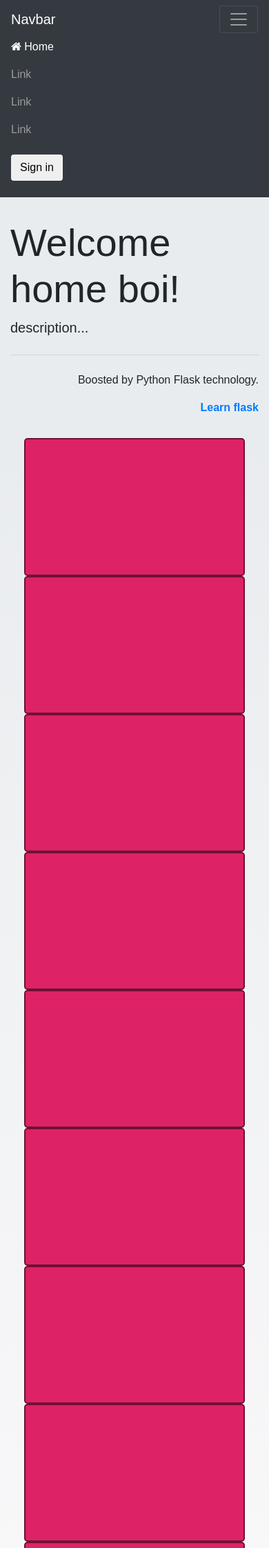
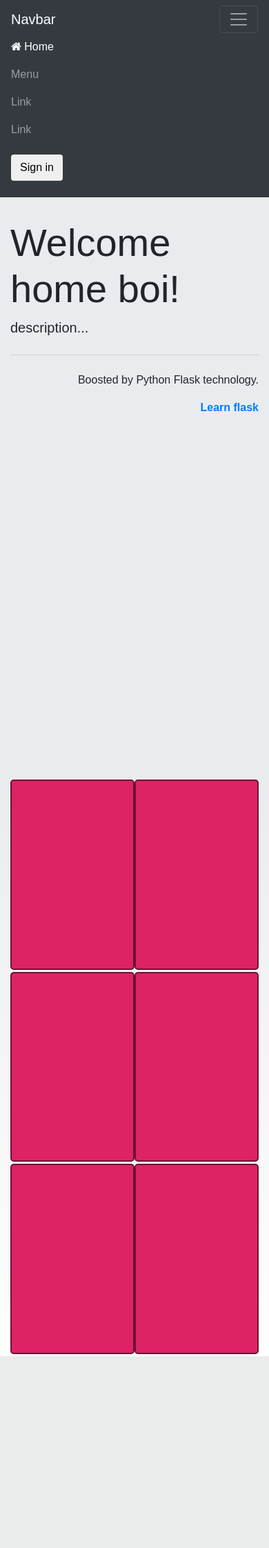
Before and after one commit to kuras120/FlaskApis, a Flask app: page / in a window 390 px wide, after a click that opens the changed part. Shown: the top 2244 px of the page at 69% size. After the commit the page ends 1966 px from the top, so only its background shows below. Run offline with Flask 2, Linux system fonts and the light colour scheme; some libraries are stand-ins or nearby versions.

Commit message:
Tiles, new generation

```diff
--- a/static/css/default.css
+++ b/static/css/default.css
@@ -3,69 +3,18 @@
 
 body { font-family: sans-serif; }
 
-/*dont know, just weird style*/
-.container-perspective {
-    perspective: 800px;
-    background-image: linear-gradient(to bottom, #e9ecef, #eff1f3, #f5f5f7, #fafafb, #ffffff);
+.jumbotron {
+    margin: 0;
+    height: 100vh;
 }
 
-.jumbotron {
-    margin: 0;
+nav {
+    z-index: 9998;
+    transition: all 0.5s;
 }
 
-.block1 {
-    height: 250px;
-    width: 250px;
-}
-
-.block2 {
-    height: 300px;
-    width: 300px;
-}
-
-.block3 {
-    height: 150px;
-    width: 150px;
-}
-
-.block4{
-    height: 350px;
-    width: 350px;
-}
-
-#card {
-    width: 100%;
-    height: 100%;
-    transform-style: preserve-3d;
-    transition: transform 1s;
-}
-
-#card figure {
-    margin: 0;
-    display: block;
-    position: absolute;
-    width: 100%;
-    height: 100%;
-    backface-visibility: hidden;
-}
-
-#card .front {
-    background: red;
-    border: 2px black solid;
-}
-
-#card .back {
-    background: blue;
-    transform: rotateY( 180deg );
-    border: 2px black solid;
-}
-
-#card:hover {
-    transform: rotateY( 180deg );
-}
-
-#card.flipped {
-    transform: rotateY( 180deg );
+.scrollUp {
+    transform: translateY(-80px);
 }
 
 /* ---- grid ---- */
@@ -76,7 +25,7 @@ body { font-family: sans-serif; }
 .grid {
     /* center */
     margin: 0 auto;
-    padding-bottom: 100px;
+    height: 100vh;
 }
 
 /* clearfix */
@@ -88,35 +37,119 @@ body { font-family: sans-serif; }
 
 /* ---- grid-item ---- */
 
+/* item is invisible, but used for layout */
+.grid-item,
+.grid-sizer {
+  width: 33%;
+}
+
 .grid-item {
-    width: 160px;
-    height: 120px;
     float: left;
+    max-height: 50%;
+    height: 50vh;
+}
+
+/* grid-item-content is visible, and transitions size */
+.grid-item-content {
+    width: 100%;
+    height: 100%;
     background: #D26;
     border: 2px solid #333;
     border-color: hsla(0, 0%, 0%, 0.5);
     border-radius: 5px;
+    -webkit-transition: width 0.4s, height 0.4s;
+          transition: width 0.4s, height 0.4s;
 }
 
-.grid-item:hover, .grid-item:active{
-    background: #A2C;
-    border-color: white;
-    cursor: pointer;
+.grid-item:hover .grid-item-content {
+  border-color: white;
+  background: #A2C;
+  cursor: pointer;
 }
 
-.grid-item--width2 { width: 320px; }
-.grid-item--width3 { width: 480px; }
-.grid-item--width4 { width: 640px; }
-
-.grid-item--height2 { height: 200px; }
-.grid-item--height3 { height: 260px; }
-.grid-item--height4 { height: 360px; }
-
-.grid-item--gigante {
-  width: 640px;
-  height: 360px;
+/* both item and item content change size */
+.grid-item.is-expanded {
+    width: 66%;
+    max-height: 50%;
+    height: 70vh;
+    z-index: 2;
 }
 
-.grid .hidden {
-    visibility: hidden;
+.grid-item.is-expanded .grid-item-content {
+  background: #F90;
 }
+
+.grid-item .hidden {
+    display: none;
+}
+@media only screen and (max-width: 1200px) {
+    .grid-item,
+    .grid-sizer {
+        width: 33%;
+    }
+    .grid-item {
+        float: left;
+        max-height: 50%;
+        height: 50vh;
+    }
+    .grid-item.is-expanded {
+        width: 66%;
+        max-height: 50%;
+        height: 70vh;
+        z-index: 2;
+    }
+}
+
+@media only screen and (max-width: 992px) {
+    .grid-item,
+    .grid-sizer {
+        width: 33%;
+    }
+    .grid-item {
+        float: left;
+        max-height: 50%;
+        height: 50vh;
+    }
+    .grid-item.is-expanded {
+        width: 66%;
+        max-height: 50%;
+        height: 70vh;
+        z-index: 2;
+    }
+}
+
+@media only screen and (max-width: 768px) {
+    .grid-item,
+    .grid-sizer {
+        width: 50%;
+    }
+    .grid-item {
+        float: left;
+        max-height: 33%;
+        height: 33vh;
+    }
+    .grid-item.is-expanded {
+        width: 100%;
+        max-height: 50%;
+        height: 40vh;
+        z-index: 2;
+    }
+}
+
+@media only screen and (max-width: 576px) {
+    .grid-item,
+    .grid-sizer {
+        width: 50%;
+    }
+    .grid-item {
+        float: left;
+        max-height: 33%;
+        height: 33vh;
+    }
+    .grid-item.is-expanded {
+        width: 100%;
+        max-height: 50%;
+        height: 50vh;
+        z-index: 2;
+    }
+}
--- /dev/null
+++ b/static/javascript/Default.js
@@ -0,0 +1,31 @@
+
+//navbar hiding
+/*$(document).ready(function () {
+
+  'use strict';
+
+   var c, currentScrollTop = 0,
+       navbar = $('nav');
+
+   $(window).scroll(function () {
+      var a = $(window).scrollTop();
+      var b = navbar.height();
+
+      currentScrollTop = a;
+
+      if (c < currentScrollTop && a > b + b) {
+        navbar.addClass("scrollUp");
+      } else if (c > currentScrollTop && !(a <= b)) {
+        navbar.removeClass("scrollUp");
+      }
+      c = currentScrollTop;
+  });
+
+});*/
+
+//collapse navbar hiding after click
+$(document).ready(function () {
+  $(".navbar-nav li a").click(function(event) {
+    $(".navbar-collapse").collapse('hide');
+  });
+});
--- a/static/javascript/MasonryCards.js
+++ b/static/javascript/MasonryCards.js
@@ -1,23 +1,63 @@
-// external JS
 
 var $grid = $('.grid').masonry({
-    columnWidth: 160,
-    itemSelector: '.grid-item',
-    fitWidth: true,
-    stagger: 30
+  itemSelector: '.grid-item',
+  columnWidth: '.grid-sizer',
+  percentPosition: true
 });
 
-$grid.on( 'click', '.grid-item', function() {
-    if ($(window).width() > 768) {
-        // change size of item via class
-        $(this).toggleClass('grid-item--gigante');
-        // trigger layout
-        $grid.masonry();
-    }
+$grid.on( 'click', '.grid-item-content', function() {
 
-    if($(this).children().hasClass('hidden'))
-        $(this).children().removeClass('hidden');
-    else
-        $(this).children().addClass('hidden');
+  var itemContent = this;
+  setItemContentPixelSize( itemContent );
 
+  var itemElem = itemContent.parentNode;
+  $( itemElem ).toggleClass('is-expanded');
+
+  // force redraw
+  var redraw = itemContent.offsetWidth;
+  // renable default transition
+  itemContent.style[ transitionProp ] = '';
+
+  addTransitionListener( itemContent );
+  setItemContentTransitionSize( itemContent, itemElem );
+
+  $grid.masonry();
+
+    setTimeout(function (){
+        itemElem.scrollIntoView(true);
+    }, 250);
 });
+
+var docElem = document.documentElement;
+var transitionProp = typeof docElem.style.transition == 'string' ?
+    'transition' : 'WebkitTransition';
+var transitionEndEvent = {
+  WebkitTransition: 'webkitTransitionEnd',
+  transition: 'transitionend'
+}[ transitionProp ];
+
+function setItemContentPixelSize( itemContent ) {
+  var previousContentSize = getSize( itemContent );
+  // disable transition
+  itemContent.style[ transitionProp ] = 'none';
+  // set current size in pixels
+  itemContent.style.width = previousContentSize.width + 'px';
+  itemContent.style.height = previousContentSize.height + 'px';
+}
+
+function addTransitionListener( itemContent ) {
+  // reset 100%/100% sizing after transition end
+  var onTransitionEnd = function() {
+    itemContent.style.width = '';
+    itemContent.style.height = '';
+    itemContent.removeEventListener( transitionEndEvent, onTransitionEnd );
+  };
+  itemContent.addEventListener( transitionEndEvent, onTransitionEnd );
+}
+
+function setItemContentTransitionSize( itemContent, itemElem ) {
+  // set new size
+  var size = getSize( itemElem );
+  itemContent.style.width = size.width + 'px';
+  itemContent.style.height = size.height + 'px';
+}
--- a/templates/index.html
+++ b/templates/index.html
@@ -19,7 +19,7 @@
     <body>
 
         <!-- NAV BAR -->
-        <nav class="navbar sticky-top navbar-expand-lg navbar-dark bg-dark">
+        <nav class="navbar navbar-expand-lg navbar-dark bg-dark">
           <a class="navbar-brand" href="#">Navbar</a>
           <button class="navbar-toggler" type="button" data-toggle="collapse" data-target="#navbarSupportedContent" aria-controls="navbarSupportedContent" aria-expanded="false" aria-label="Toggle navigation">
             <span class="navbar-toggler-icon"></span>
@@ -30,7 +30,7 @@
                 <a class="nav-link" href="#"><i class="fa fa-home"></i> Home <span class="sr-only">(current)</span></a>
               </li>
               <li class="nav-item">
-                <a class="nav-link" href="#">Link</a>
+                <a class="nav-link" href="#menu">Menu</a>
               </li>
               <li class="nav-item">
                 <a class="nav-link" href="#">Link</a>
@@ -58,105 +58,33 @@
         </div>
 
         <!-- CONTENT SECTION -->
-        <div class="container-fluid">
+        <div id="menu" class="container-fluid">
             <div class="row grid-background">
                 <div class="col">
                     <div class="grid">
-                        <div class="grid-item grid-item--height2 grid-item--width2">
-                            <div class="grid-item-content hidden">
-                                gunwo
+                        <div class="grid-sizer"></div>
+                          <div id="grid-item-1" class="grid-item">
+                            <div class="grid-item-content"></div>
                           </div>
+                          <div id="grid-item-2" class="grid-item">
+                            <div class="grid-item-content"></div>
                           </div>
-                        <div class="grid-item grid-item--height2 grid-item--width2">
-                            <div class="grid-item-content hidden">
-                                gunwo
+                          <div id="grid-item-3" class="grid-item">
+                            <div class="grid-item-content"></div>
                           </div>
+                          <div id="grid-item-4" class="grid-item">
+                            <div class="grid-item-content"></div>
                           </div>
-                        <div class="grid-item grid-item--height2 grid-item--width2">
-                            <div class="grid-item-content hidden">
-                                gunwo
+                          <div id="grid-item-5" class="grid-item">
+                            <div class="grid-item-content"></div>
                           </div>
-                        </div>
-                        <div class="grid-item grid-item--height2 grid-item--width2">
-                            <div class="grid-item-content hidden">
-                                gunwo
-                            </div>
-                        </div>
-                        <div class="grid-item grid-item--height2 grid-item--width2">
-                            <div class="grid-item-content hidden">
-                                gunwo
-                            </div>
-                        </div>
-                        <div class="grid-item grid-item--height2 grid-item--width2">
-                            <div class="grid-item-content hidden">
-                                gunwo
-                            </div>
-                        </div>
-                        <div class="grid-item grid-item--height2 grid-item--width2">
-                            <div class="grid-item-content hidden">
-                                gunwo
-                            </div>
-                        </div>
-                        <div class="grid-item grid-item--height2 grid-item--width2">
-                            <div class="grid-item-content hidden">
-                                gunwo
-                            </div>
-                        </div>
-                        <div class="grid-item grid-item--height2 grid-item--width2">
-                            <div class="grid-item-content hidden">
-                                gunwo
-                            </div>
-                        </div>
-                        <div class="grid-item grid-item--height2 grid-item--width2">
-                            <div class="grid-item-content hidden">
-                                gunwo
-                            </div>
-                        </div>
-                        <div class="grid-item grid-item--height2 grid-item--width2">
-                            <div class="grid-item-content hidden">
-                                gunwo
-                            </div>
-                        </div>
-                        <div class="grid-item grid-item--height2 grid-item--width2">
-                            <div class="grid-item-content hidden">
-                                gunwo
+                          <div id="grid-item-6" class="grid-item">
+                            <div class="grid-item-content"></div>
                           </div>
                     </div>
                 </div>
             </div>
         </div>
-        </div>
-
-
-
-{#        <div class="container-fluid container-perspective">
-            <div class="row">
-                <div class="col-md-3 block1">
-                    <div id="card">
-                        <figure class="front">START</figure>
-                        <figure class="back"></figure>
-                    </div>
-                </div>
-                <div class="col-md-3 block2">
-                    <div id="card">
-                        <figure class="front">HOW TO</figure>
-                        <figure class="back"></figure>
-                    </div>
-                </div>
-                <div class="col-md-3 block3">
-                    <div id="card">
-                        <figure class="front">IMPROVE IT</figure>
-                        <figure class="back"></figure>
-                    </div>
-                </div>
-                <div class="col-md-3 block4">
-                    <div id="card">
-                        <figure class="front">LEARN MORE</figure>
-                        <figure class="back"></figure>
-                    </div>
-                </div>
-            </div>
-            <button id="flip" class="btn btn-primary" onclick="FlipCard();">Kliknij</button>#}
 
         </div>
         <!-- jQuery first, then Popper.js, then Bootstrap JS -->
@@ -169,6 +97,7 @@
         <!-- Optional JavaScript -->
         <script src="../static/javascript/FlipCard.js"></script>
         <script src="../static/javascript/MasonryCards.js"></script>
+        <script src="../static/javascript/Default.js"></script>
 
     </body>
 </html>
```
Lines whose indentation alone changed are shown as unchanged.
